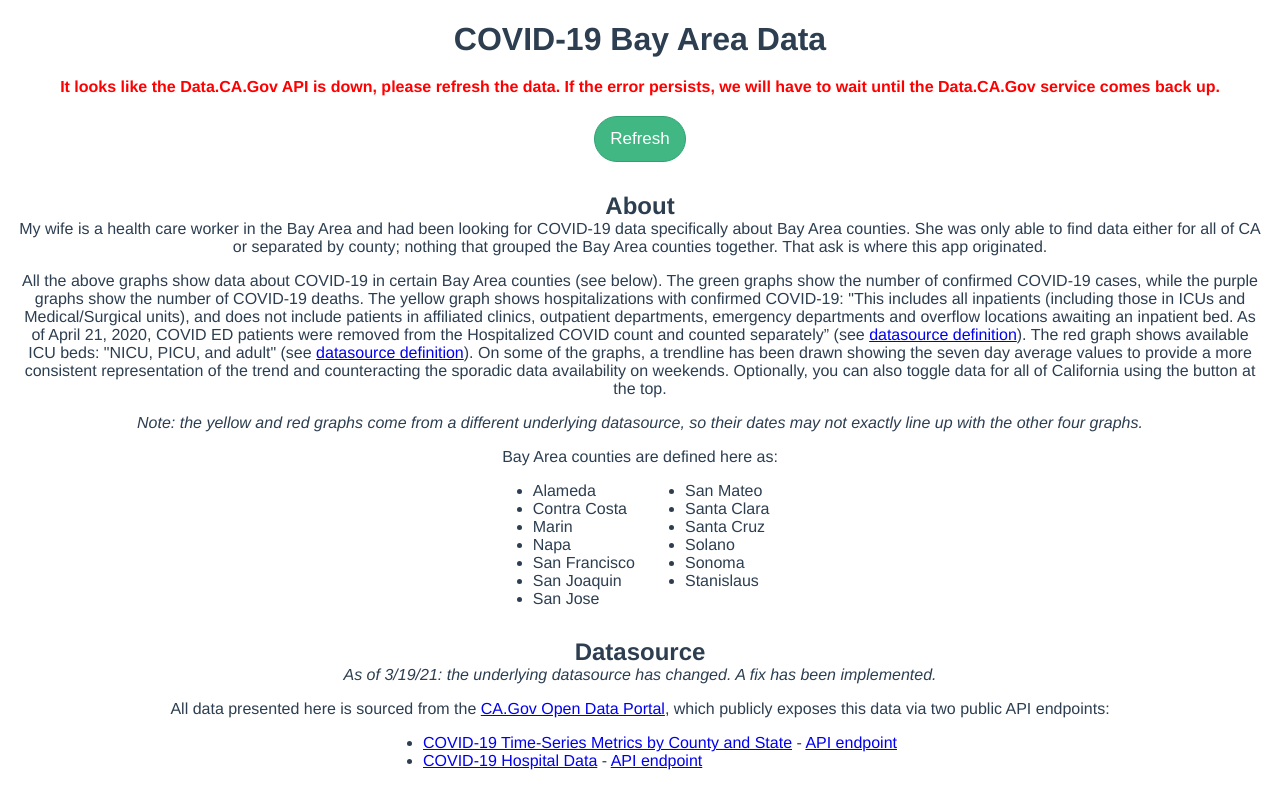
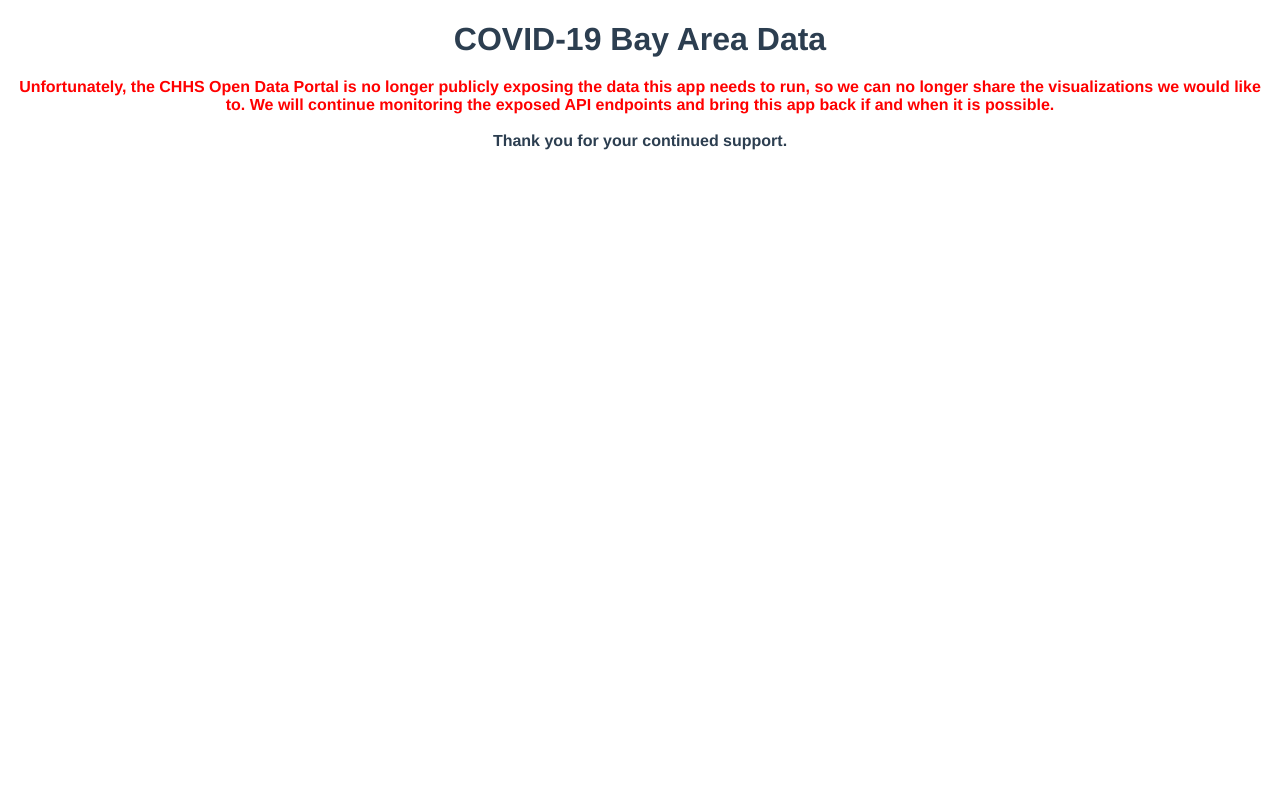
Before and after one commit to blubberbo/Covid19BayArea, a Vue app: page / in a window 1280 px wide. Shown: the top 800 px of the page. Built offline with nearby package versions, Linux system fonts and the light colour scheme; no server answers.

Commit message:
add closure message
add a message that the site is down. Closes #33

```diff
--- a/src/App.vue
+++ b/src/App.vue
@@ -13,7 +13,17 @@
         {{ !includeCA ? 'Show CA Data' : 'Bay Area Only' }}
       </button>
     </div>
-    <div class="refresh-data-container" v-if="!dataLoaded && apiError">
+    <div class="refresh-data-container">
+      <span class="error">
+        Unfortunately, the CHHS Open Data Portal is no longer publicly exposing the data this app needs to run, so we can no longer
+        share the visualizations we would like to. We will continue monitoring the exposed API endpoints and bring this app back
+        if and when it is possible.
+      </span><br /><br />
+      <span>
+        Thank you for your continued support.
+      </span>
+    </div>
+    <div class="refresh-data-container" v-if="!dataLoaded && apiError" style="display: none;">
       <span class="error">
         It looks like the Data.CA.Gov API is down, please refresh the data. If
         the error persists, we will have to wait until the Data.CA.Gov service
@@ -33,13 +43,14 @@
       class="loading-spinner"
       src="./assets/loading-spinner.gif"
       v-if="!dataLoaded && !apiError"
+      style="display:none;"
     />
-    <h3 v-if="dataLoadingIsDelayed">
+    <h3 v-if="dataLoadingIsDelayed" style="display:none;">
       The data is taking a little while to load. This could be because the
       datasource has fallen asleep. Standby...
     </h3>
 
-    <div class="body-container">
+    <div class="body-container" style="display:none;">
       <div class="chart-row" v-if="dataLoaded">
         <LineChart
           :chart-config="confirmedCasesConfig"
@@ -417,9 +428,13 @@
   }
 
   > .refresh-data-container {
+
     font-weight: bold;
-    color: red;
     margin-top: 20px;
+
+    > .error {
+      color: red;
+    }
   }
 
   > .body-container {
```
